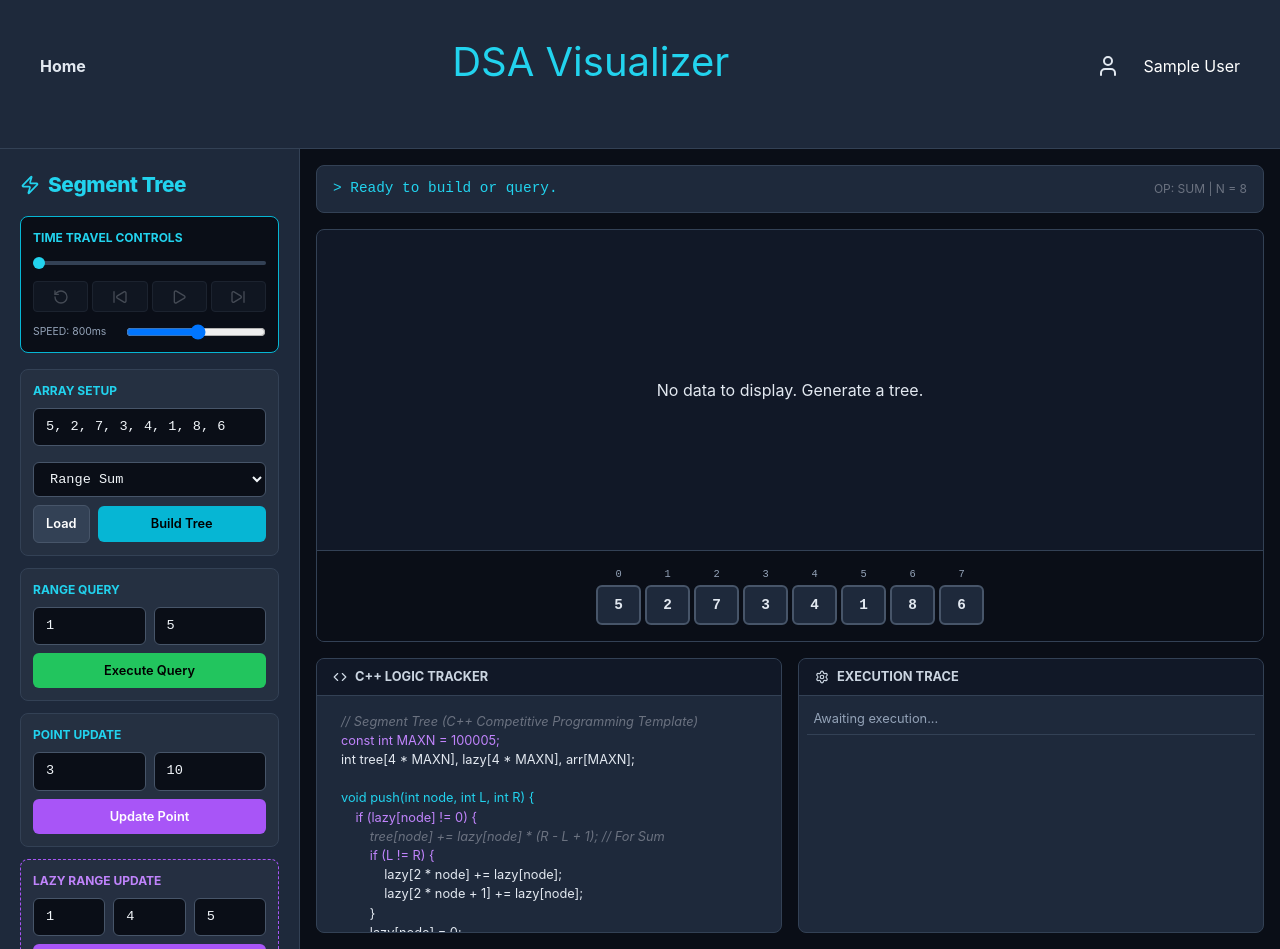
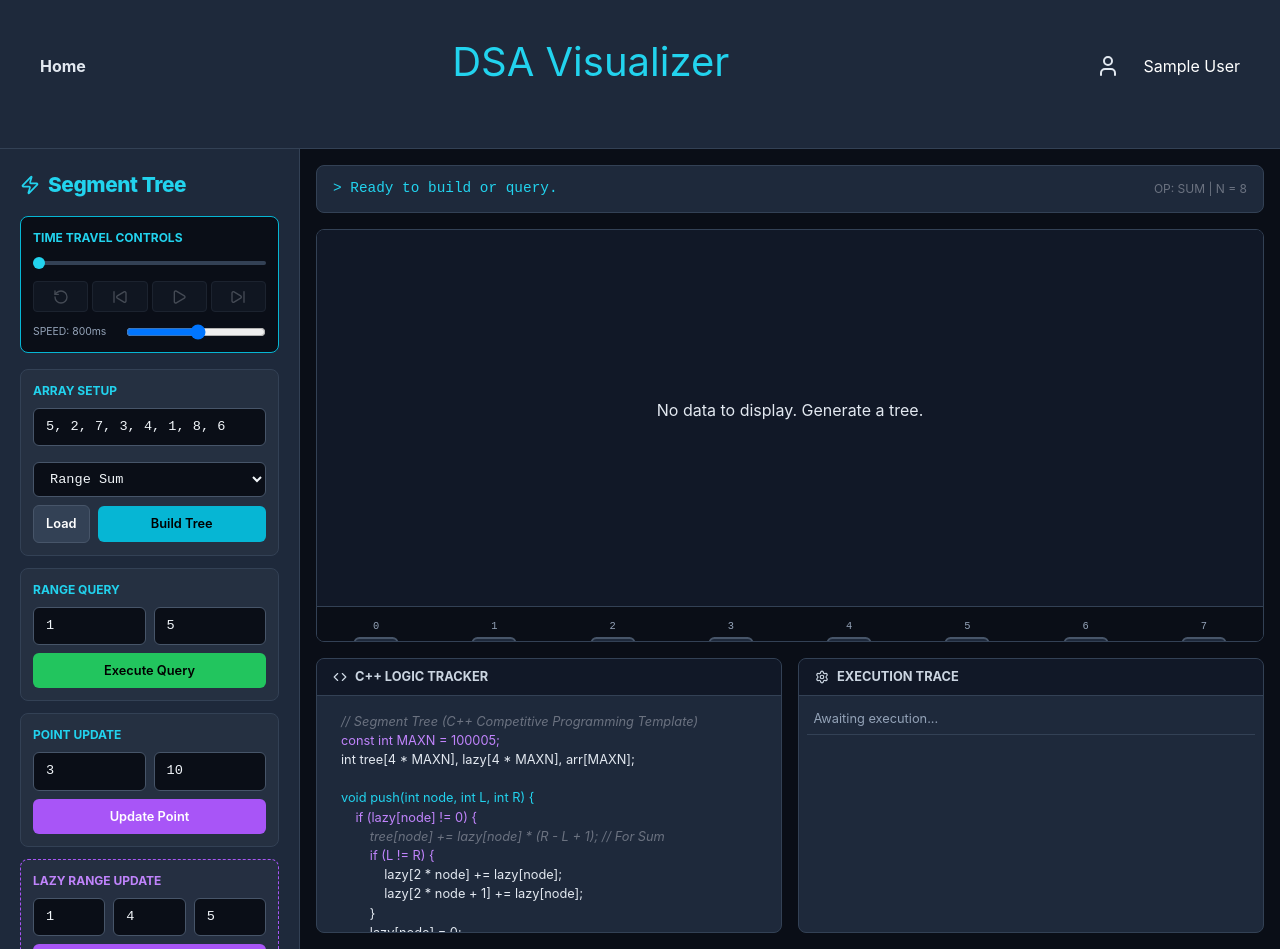
Before and after one commit to pnnitish9/DSA-Visuliazer-frontend, a React (Vite) app: page /segmenttree in a window 1280 px wide. Built offline with nearby package versions, Linux system fonts and the light colour scheme; sample sign-in values are in the browser's storage.

Commit message:
segtree update

```diff
--- a/src/components/Trees/SegmentTree.jsx
+++ b/src/components/Trees/SegmentTree.jsx
@@ -128,7 +128,7 @@ const InjectedStyles = () => (
 
     /* Tree Canvas */
     .tree-canvas-wrapper {
-      flex: 3; background: var(--bg-dark-900); border: 1px solid var(--border-gray-700); border-radius: 0.5rem; position: relative; min-height: 400px; display: flex; flex-direction: column; overflow: hidden;
+      flex: 3; background: var(--bg-dark-900); border: 1px solid var(--border-gray-700); border-radius: 0.5rem; position: relative; min-height: 400px; display: flex; flex-direction: column; overflow: auto;
     }
     .tree-canvas { flex: 1; position: relative; width: 100%; height: 100%; }
 
@@ -160,9 +160,9 @@ const InjectedStyles = () => (
 
     /* Base Array Display */
     .base-array-container {
-      display: flex; justify-content: center; gap: 0.25rem; padding: 1rem; background: var(--bg-dark-950); border-top: 1px solid var(--border-gray-700); position: relative; z-index: 3;
+      display: block; height: 85px; background: var(--bg-dark-950); border-top: 1px solid var(--border-gray-700); position: relative; z-index: 3; width: 100%;
     }
-    .array-cell-wrapper { display: flex; flex-direction: column; align-items: center; width: 45px; }
+    .array-cell-wrapper { display: flex; flex-direction: column; align-items: center; width: 45px; position: absolute; transform: translateX(-50%); top: 12px; }
     .array-idx { font-size: 0.65rem; color: var(--text-gray-400); margin-bottom: 0.2rem; font-family: 'Fira Code', monospace; }
     .array-cell {
       width: 100%; height: 40px; display: flex; justify-content: center; align-items: center; background: var(--bg-dark-800); border: 2px solid var(--border-gray-600); border-radius: 0.375rem; font-family: 'Fira Code', monospace; font-weight: 700; font-size: 0.9rem; transition: all 0.3s;
@@ -567,6 +567,8 @@ export default function SegmentTreeVisualizer() {
   const N = currFrame.array.length;
   const MAX_DEPTH = Math.ceil(Math.log2(N)) + 1;
   const ROW_HEIGHT = 80;
+  const minCanvasHeight = MAX_DEPTH * ROW_HEIGHT + 40;
+  const minCanvasWidth = Math.max(100, N * 65);
 
   // To draw correctly, X position is based on the midpoint of the range [L, R]
   const getNodePos = (L, R, depth) => {
@@ -695,16 +697,24 @@ export default function SegmentTreeVisualizer() {
           <span style={{fontSize:'0.75rem', color:'var(--text-gray-500)'}}>OP: {treeType.toUpperCase()} | N = {N}</span>
         </div>
 
-        <div className="tree-canvas-wrapper">
-          <div className="tree-canvas">
-            {/* Draw SVG Edges */}
-            <svg className="absolute inset-0 w-full h-full pointer-events-none">
+        <div className="tree-canvas-wrapper" style={{ overflow: 'auto' }}>
+          <div style={{ minWidth: `${Math.max(800, minCanvasWidth)}px`, display: 'flex', flexDirection: 'column', flex: 1, paddingBottom: '2rem' }}>
+            <div className="tree-canvas" style={{ minHeight: `${minCanvasHeight}px`, position: 'relative' }}>
+              {}
+              <svg className="absolute inset-0 pointer-events-none" style={{ width: '100%', height: '100%', minHeight: `${minCanvasHeight}px` }}>
                 {renderEdges.map(edge => (
-                <line key={edge.key} x1={`${edge.x1}%`} y1={edge.y1} x2={`${edge.x2}%`} y2={edge.y2} className={`edge ${edge.state}`} />
+                  <line
+                    key={edge.key}
+                    x1={`${edge.x1}%`}
+                    y1={edge.y1}
+                    x2={`${edge.x2}%`}
+                    y2={edge.y2}
+                    className={`edge ${edge.state}`}
+                  />
                 ))}
               </svg>
 
-            {/* Draw Tree Nodes */}
+              {}
               {renderNodes.map(n => (
                 <div key={n.id} className={`st-node ${n.state} ${n.data.val === '?' ? 'uninitialized' : ''}`} style={{ left: `${n.pos.x}%`, top: `${n.pos.y}px` }}>
                   <span className="st-node-range">[{n.L},{n.R}]</span>
@@ -715,12 +725,13 @@ export default function SegmentTreeVisualizer() {
               {frames.length === 0 && <div style={{position:'absolute', top:'50%', left:'50%', transform:'translate(-50%,-50%)', color:'var(--text-gray-600)'}}>No data to display. Generate a tree.</div>}
             </div>
 
-          {/* Base Array Display */}
-          <div className="base-array-container">
+            {}
+            <div className="base-array-container" style={{ width: '100%', marginTop: '1rem' }}>
               {currFrame.array.map((val, idx) => {
                 const isActive = currFrame.highlightArr.includes(idx);
+                const cellCenter = ((idx + 0.5) / N) * 100;
                 return (
-                <div key={idx} className="array-cell-wrapper">
+                  <div key={idx} className="array-cell-wrapper" style={{ left: `${cellCenter}%` }}>
                     <span className="array-idx">{idx}</span>
                     <div className={`array-cell ${isActive ? 'active' : ''}`}>{val}</div>
                   </div>
@@ -728,8 +739,9 @@ export default function SegmentTreeVisualizer() {
               })}
             </div>
           </div>
+        </div>
 
-        {}
+        {/* Bottom Row: Code & Logs */}
         <div className="bottom-row">
           <div className="panel-box">
              <div className="panel-box-header"><Code size={14}/> C++ Logic Tracker</div>
```
Lines whose indentation alone changed are shown as unchanged.
